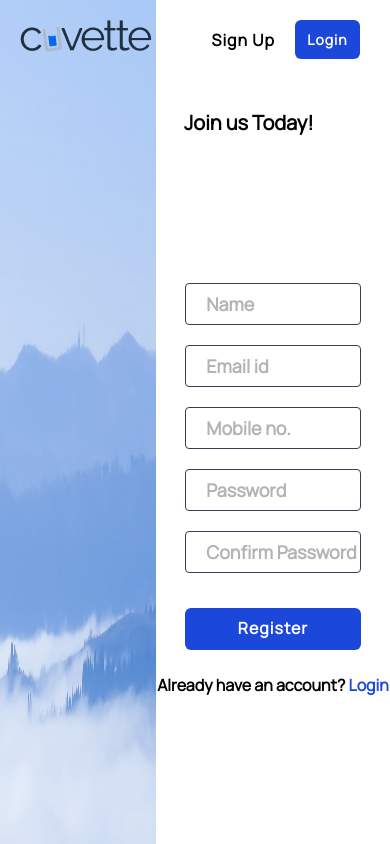
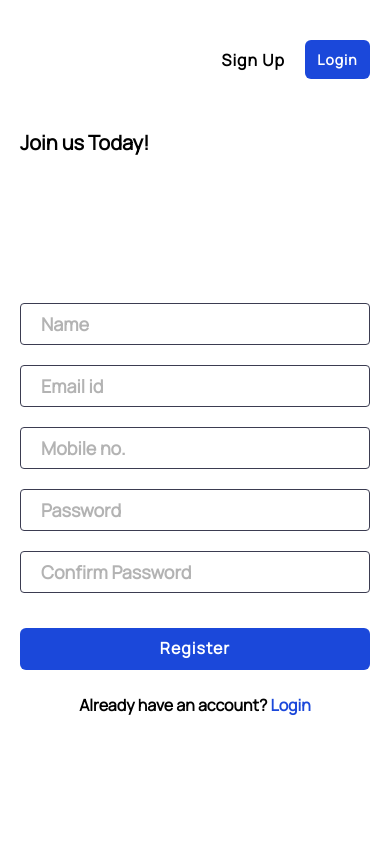
Before and after one commit to RatneshMaurya1/Link_Manage_App_Frontend, a React (Vite) app: page /register in a window 390 px wide. Built offline with nearby package versions, Linux system fonts and the light colour scheme; no server answers.

Commit message:
added responsive design in signin and signup page

```diff
--- a/src/pages/Login/login.module.css
+++ b/src/pages/Login/login.module.css
@@ -121,3 +121,35 @@
     line-height: 21.86px;
     cursor: pointer;
   }
+  @media (max-width:992px) {
+    .loginImage {
+      display: none;
+    }
+
+    .cuvetteImage {
+      display: none;
+    }
+    .formContainer {
+      height: 100vh;
+      width: 100%;
+      display: flex;
+      flex-direction: column;
+    }
+    form {
+      min-width:100%;
+      display: flex;
+      flex-direction: column;
+      align-items: center;
+      justify-content: center;
+      gap: 20px;
+    }
+    .join{
+      margin-left: 0;
+    }
+    .loginSignupButton{
+      padding-right: 0;
+    }
+    .container{
+      padding: 20px;
+    }
+  }
--- a/src/pages/Register/register.module.css
+++ b/src/pages/Register/register.module.css
@@ -121,3 +121,35 @@ form > button {
   line-height: 21.86px;
   cursor: pointer;
 }
+@media (max-width:992px) {
+  .loginImage {
+    display: none;
+  }
+
+  .cuvetteImage {
+    display: none;
+  }
+  .formContainer {
+    height: 100vh;
+    width: 100%;
+    display: flex;
+    flex-direction: column;
+  }
+  form {
+    min-width:100%;
+    display: flex;
+    flex-direction: column;
+    align-items: center;
+    justify-content: center;
+    gap: 20px;
+  }
+  .join{
+    margin-left: 0;
+  }
+  .loginSignupButton{
+    padding-right: 0;
+  }
+  .container{
+    padding: 20px;
+  }
+}
```
